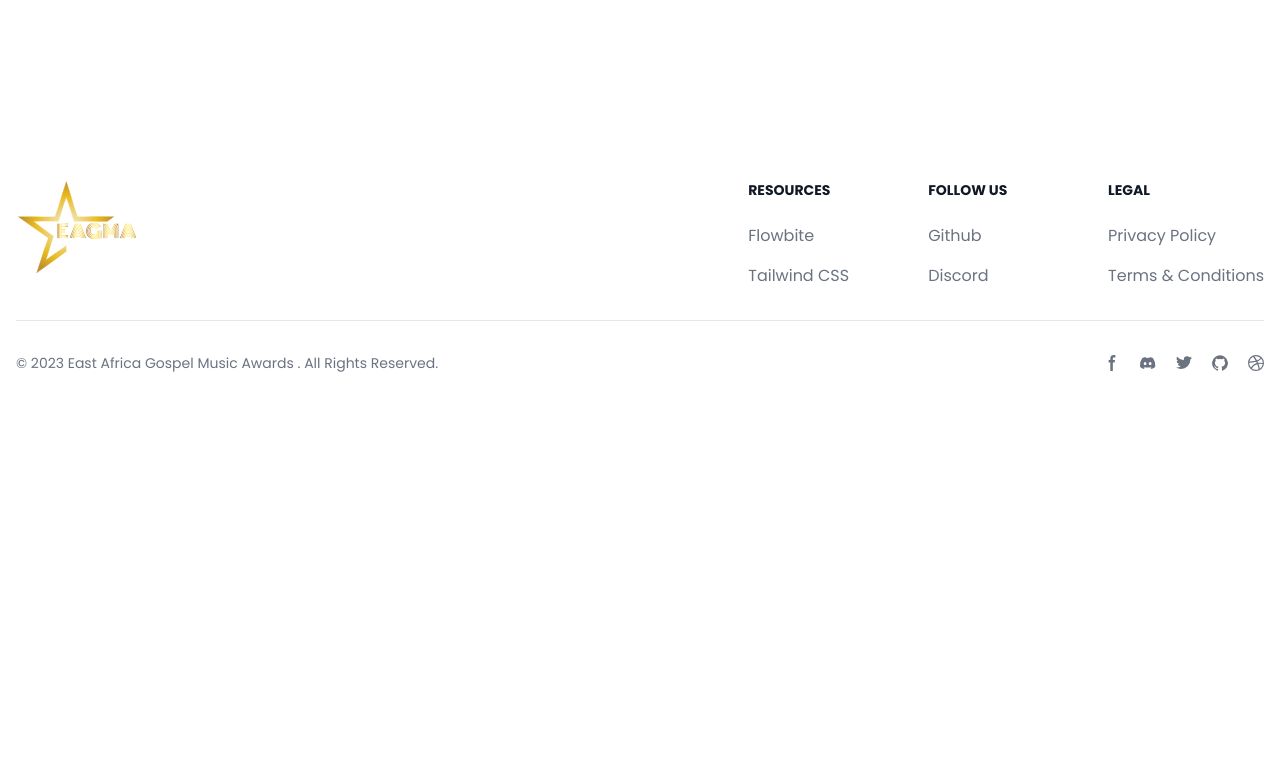
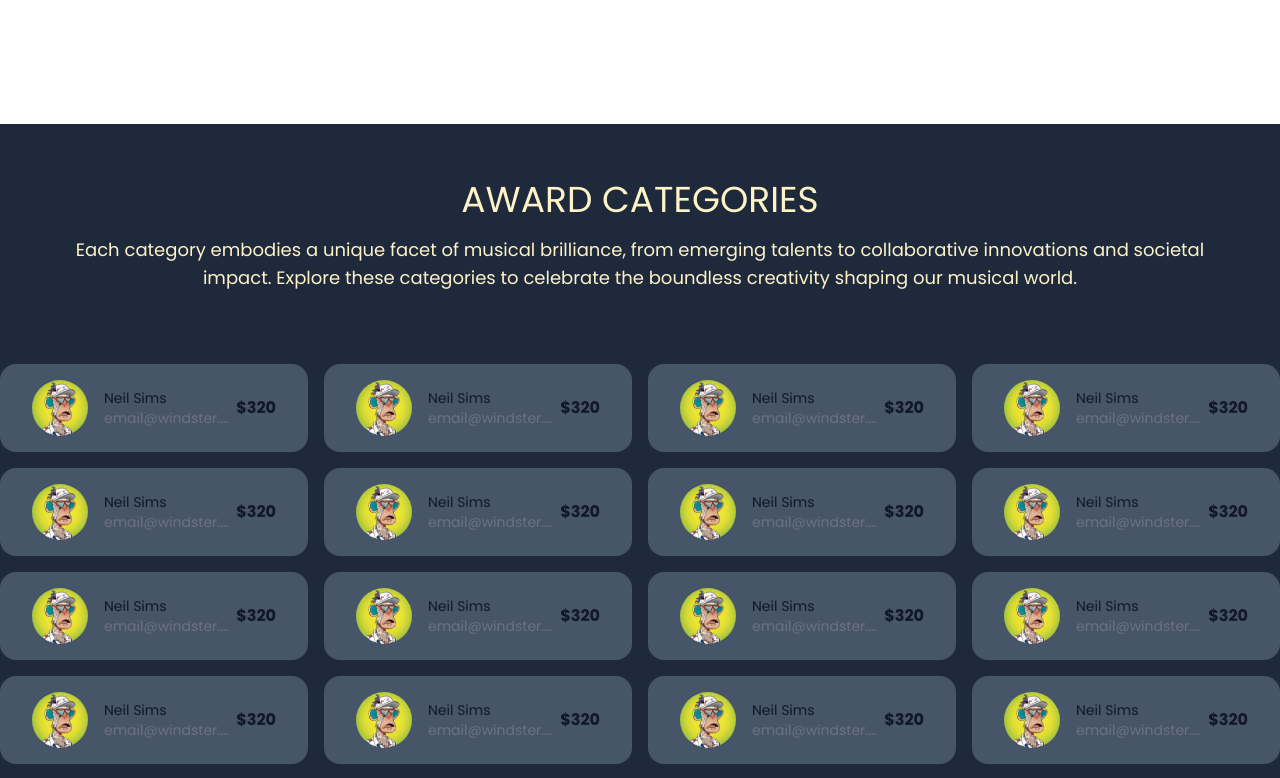
Before and after one commit to sammagafu/eagmaFront, a Vue app: page / in a window 1280 px wide. Shown: the part 1640-2418 px from the top of the page. Before the commit the page ends 2045 px from the top, so only its background shows below. Built offline with nearby package versions, Linux system fonts and the light colour scheme.

Commit message:
added categories

```diff
--- a/src/views/HomeView.vue
+++ b/src/views/HomeView.vue
@@ -1,54 +1,74 @@
 <script setup>
-import { ref, reactive, onMounted, computed } from 'vue'
-import { Swiper, SwiperSlide } from 'swiper/vue';
-import { Autoplay, Pagination, Navigation } from 'swiper/modules';
+import { ref, reactive, onMounted, computed } from "vue";
+import { Swiper, SwiperSlide } from "swiper/vue";
+import { Autoplay, Pagination, Navigation } from "swiper/modules";
 
 // images
-import imgUrl from '@/assets/img/artist.jpg';
-import avatar from '@/assets/img/avatar-1.jpg';
-import sliderImgUrl from '@/assets/img/banner/slider-1.jpg';
+import imgUrl from "@/assets/img/artist.jpg";
+import avatar from "@/assets/img/avatar-1.jpg";
+import sliderImgUrl from "@/assets/img/banner/slider-1.jpg";
 
-import 'swiper/css';
-import 'swiper/css/navigation';
+import "swiper/css";
+import "swiper/css/navigation";
 
 const modules = [Autoplay, Pagination, Navigation];
 
-
-
 const onSwiper = ref(null);
 const onSlideChange = ref(null);
-
 
 const handleSwiper = (swiperInstance) => {
   onSwiper.value = swiperInstance;
 };
 
 const handleSlideChange = () => {
-  console.log('slide change');
+  console.log("slide change");
 };
-
 </script>
 
 <template>
   <!-- Jumbotron -->
-  <section class="py-36 md:py-80 w-full table relative bg-slider-img bg-center bg-cover" :style="{ 'background-image': `url(${sliderImgUrl})` }" style="z-index: 0;">
+  <section
+    class="py-36 md:py-80 w-full table relative bg-slider-img bg-center bg-cover"
+    :style="{ 'background-image': `url(${sliderImgUrl})` }"
+    style="z-index: 0"
+  >
     <div class="absolute inset-0 bg-black opacity-70"></div>
     <div class="container mx-auto relative">
       <div class="grid grid-cols-1 text-center">
-        <h4 class="text-yellow-500 lg:text-5xl text-4xl lg:leading-normal leading-normal font-bold mb-7 position-relative">Celebrating, Nurturing, and Empowering <br> Musical Talents</h4>
+        <h4
+          class="text-yellow-500 lg:text-5xl text-4xl lg:leading-normal leading-normal font-bold mb-7 position-relative"
+        >
+          Celebrating, Nurturing, and Empowering <br />
+          Musical Talents
+        </h4>
         <p class="text-white mb-0 max-w-6xl text-lg mx-auto">
-          Welcome to our vibrant platform dedicated to celebrating and elevating the exceptional musical talent of East Africa. Through our innovative academy, we're committed to nurturing the creativity of young talents, offering a transformative space where voices are not just heard but celebrated, paving the way for positive societal change. Join us on this inspiring journey of creative expression, empowerment, and impactful transformation
+          Welcome to our vibrant platform dedicated to celebrating and elevating the
+          exceptional musical talent of East Africa. Through our innovative academy, we're
+          committed to nurturing the creativity of young talents, offering a
+          transformative space where voices are not just heard but celebrated, paving the
+          way for positive societal change. Join us on this inspiring journey of creative
+          expression, empowerment, and impactful transformation
         </p>
       </div>
     </div>
     <div class="absolute bottom-10 left-1/2 transform -translate-x-1/2">
       <a href="#nominees">
-        <svg xmlns="http://www.w3.org/2000/svg" class="h-8 w-8 text-white animate-bounce" fill="none" viewBox="0 0 24 24" stroke="currentColor">
-          <path stroke-linecap="round" stroke-linejoin="round" stroke-width="2" d="M19 14l-7 7m0 0l-7-7m7 7V3"></path>
-        </svg></a>
+        <svg
+          xmlns="http://www.w3.org/2000/svg"
+          class="h-8 w-8 text-white animate-bounce"
+          fill="none"
+          viewBox="0 0 24 24"
+          stroke="currentColor"
+        >
+          <path
+            stroke-linecap="round"
+            stroke-linejoin="round"
+            stroke-width="2"
+            d="M19 14l-7 7m0 0l-7-7m7 7V3"
+          ></path></svg
+      ></a>
     </div>
   </section>
-
 
   <!-- swipper starts here -->
   <section id="nominees">
@@ -56,7 +76,11 @@ const handleSlideChange = () => {
       <div class="grid grid-cols-12 gap-4">
         <div class="intro col-span-4 mx-8">
           <h2 class="text-6xl font-bold">Meet the Nominees</h2>
-        <p class="py-8">Lorem ipsum dolor sit, amet consectetur adipisicing elit. Fugiat aspernatur a sequi, aliquid veritatis quasi magnam nulla aperiam illo ratione placeat nostrum rem quas nam recusandae eius adipisci consequatur neque!</p>
+          <p class="py-8">
+            Lorem ipsum dolor sit, amet consectetur adipisicing elit. Fugiat aspernatur a
+            sequi, aliquid veritatis quasi magnam nulla aperiam illo ratione placeat
+            nostrum rem quas nam recusandae eius adipisci consequatur neque!
+          </p>
         </div>
         <div class="col-span-8">
           <swiper
@@ -65,37 +89,79 @@ const handleSlideChange = () => {
             :navigation="true"
             :modules="modules"
             @swiper="onSwiper"
-        @slideChange="onSlideChange">
+            @slideChange="onSlideChange"
+          >
             <swiper-slide v-for="index in 10" :key="index">
               <div class="relative">
-              <img class="rounded" :src="imgUrl" alt="Product Image">
-              <div class="absolute inset-0 flex flex-col bg-gradient-to-b from-transparent to-black rounded-3">
+                <img class="rounded" :src="imgUrl" alt="Product Image" />
+                <div
+                  class="absolute inset-0 flex flex-col bg-gradient-to-b from-transparent to-black rounded-3"
+                >
                   <div class="flex-grow flex flex-col justify-end p-3 text-center">
                     <h4 class="text-white font-bold">Artist Name</h4>
                     <p class="text-white text-opacity-85">Best Artist of the year</p>
                     <div class="py-4 mx-auto">
-                    <a href="#" class="text-white bg-yellow-500 hover:bg-yellow-700 focus:outline-none focus:ring-4 focus:ring-yellow-300 font-medium rounded-full text-sm px-5 py-2.5 text-center me-2 mb-2 dark:focus:ring-yellow-900">View Profile</a>
+                      <a
+                        href="#"
+                        class="text-white bg-yellow-500 hover:bg-yellow-700 focus:outline-none focus:ring-4 focus:ring-yellow-300 font-medium rounded-full text-sm px-5 py-2.5 text-center me-2 mb-2 dark:focus:ring-yellow-900"
+                        >View Profile</a
+                      >
                     </div>
                   </div>
                 </div>
               </div>
             </swiper-slide>
-
           </swiper>
         </div>
       </div>
     </div>
   </section>
+
+  <section class="category bg-slate-800 py-14">
+    <div class="container mx-auto">
+      <div class="lg:col-span-7 text-center">
+        <!-- <h6 class="text-white uppercase">categories</h6> -->
+        <h2 class="text-4xl text-amber-100 uppercase">Award categories</h2>
+        <p class="mb-0 max-w-6xl text-lg mx-auto py-4 text-amber-100">
+          Each category embodies a unique facet of musical brilliance, from emerging
+          talents to collaborative innovations and societal impact. Explore these
+          categories to celebrate the boundless creativity shaping our musical world.
+        </p>
+      </div>
+    </div>
+    <div class="container mx-auto py-14">
+      <div class="grid grid-cols-4 gap-4">
+        <div v-for="index in 24" :key="index" class="bg-slate-600 py-4 rounded-2xl">
+          <div class="flex items-center px-8">
+            <div class="flex-shrink-0">
+              <img class="w-14 h-14 rounded-full" :src="avatar" alt="Neil image" />
+            </div>
+            <div class="flex-1 min-w-0 ms-4">
+              <p class="text-sm font-medium text-gray-900 truncate dark:text-white">
+                Neil Sims
+              </p>
+              <p class="text-sm text-gray-500 truncate dark:text-gray-400">
+                email@windster.com
+              </p>
+            </div>
+            <div
+              class="inline-flex items-center text-base font-semibold text-gray-900 dark:text-white"
+            >
+              $320
+            </div>
+          </div>
+        </div>
+      </div>
+    </div>
+  </section>
   <!-- swipper ends here -->
-
-
-
 </template>
 
 <style>
 /* Your custom styles here */
 /* You can customize the scaling transition and other styles */
 .swiper-slide {
-  transition: transform 0.3s ease; /* Example transition */
+  transition: transform 0.3s ease;
+  /* Example transition */
 }
 </style>
```
Lines whose indentation alone changed are shown as unchanged.
